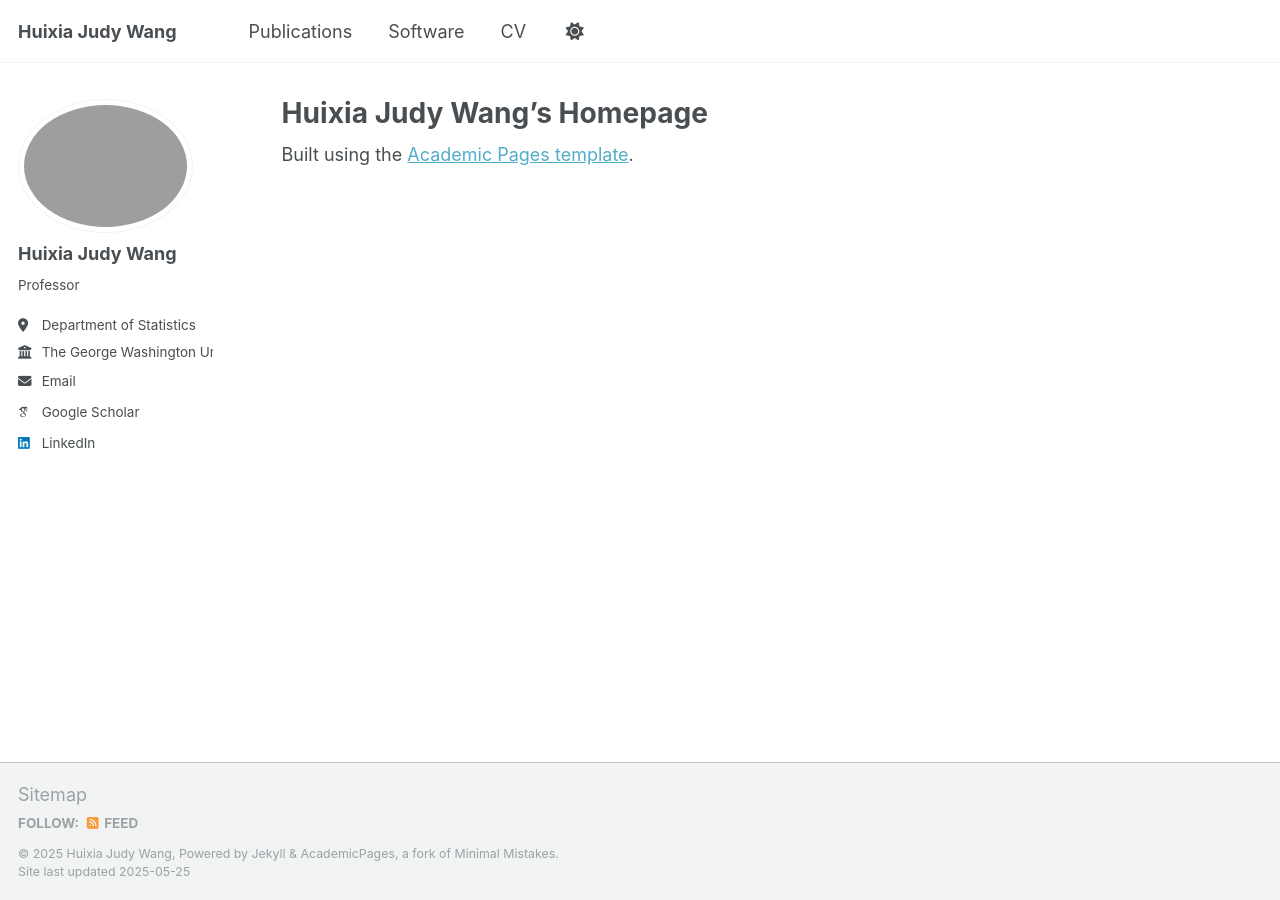
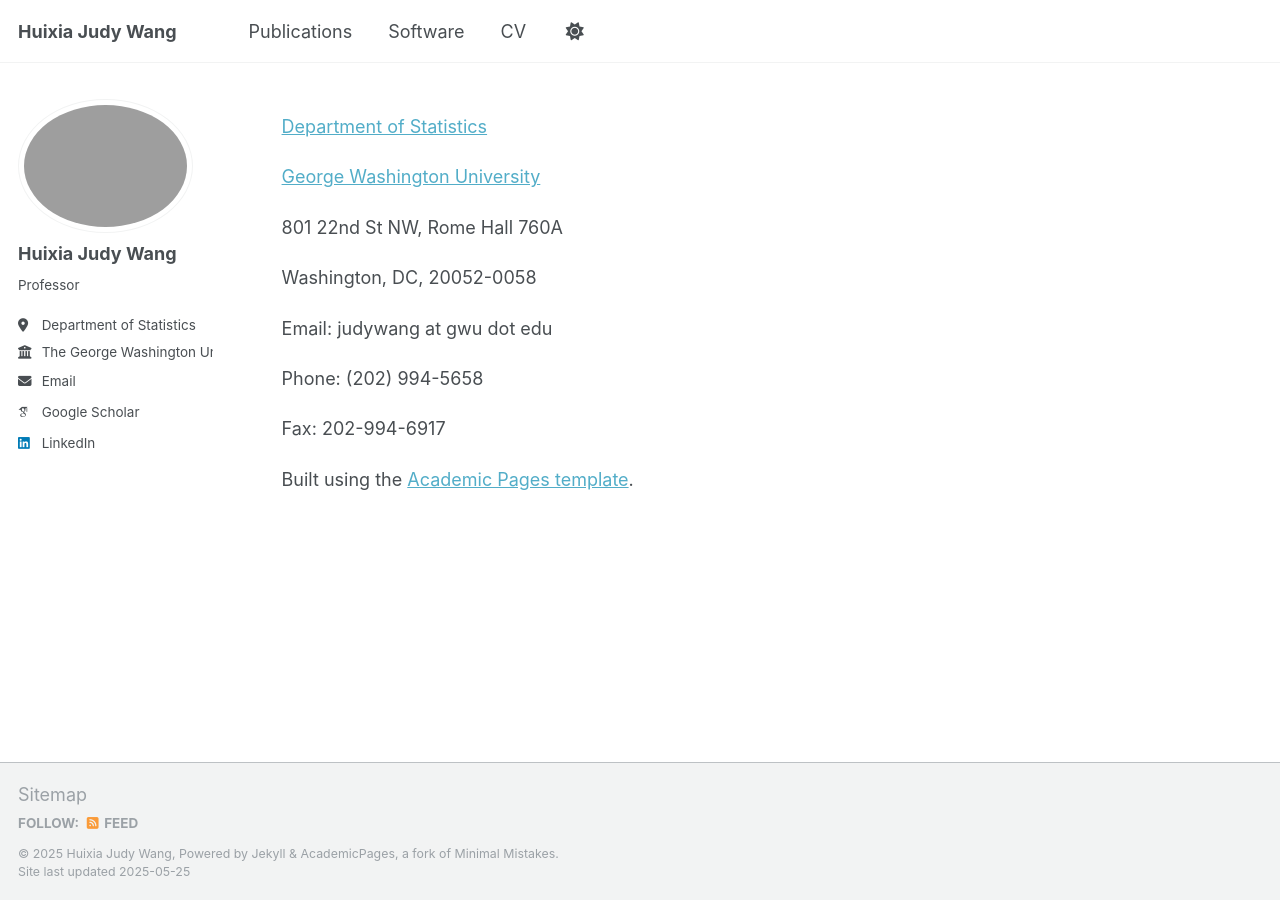
Before and after one commit to judywangstat/judywangstat.github.io, a Jekyll site: the page built from _pages/about.md, in a window 1280 px wide. Built offline with Jekyll 4.4.1, drawn with Linux system fonts in a browser that asks for light colours; some web fonts are replaced.

Commit message:
Update about.md

```diff
--- a/_pages/about.md
+++ b/_pages/about.md
@@ -1,10 +1,30 @@
 ---
 permalink: /
-title: "Huixia Judy Wang's Homepage"
+title: " "
 author_profile: true
 redirect_from:
   - /about/
   - /about.html
 ---
 
+[Department of Statistics](https://statistics.columbian.gwu.edu/)
+
+[George Washington University](https://www.gwu.edu/)
+
+801 22nd St NW, Rome Hall 760A
+
+Washington, DC, 20052-0058
+
+Email: judywang at gwu dot edu
+
+Phone: (202) 994-5658
+
+Fax: 202-994-6917
+
+
+
+
+
+
+
 Built using the [Academic Pages template](https://github.com/academicpages/academicpages.github.io).
```
